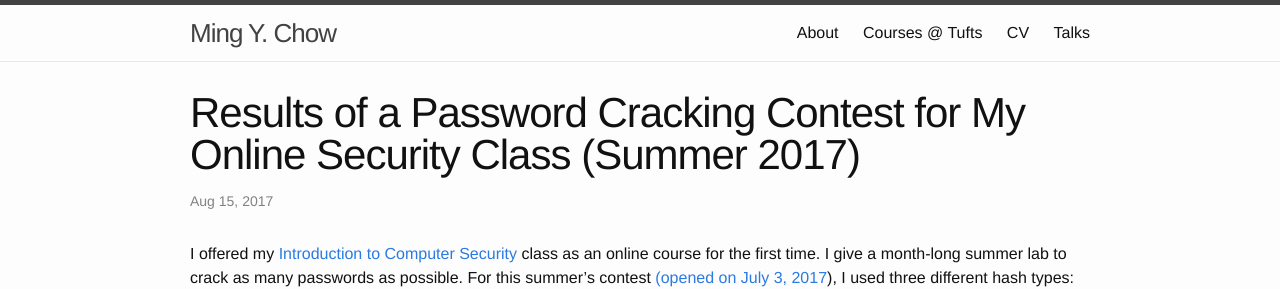
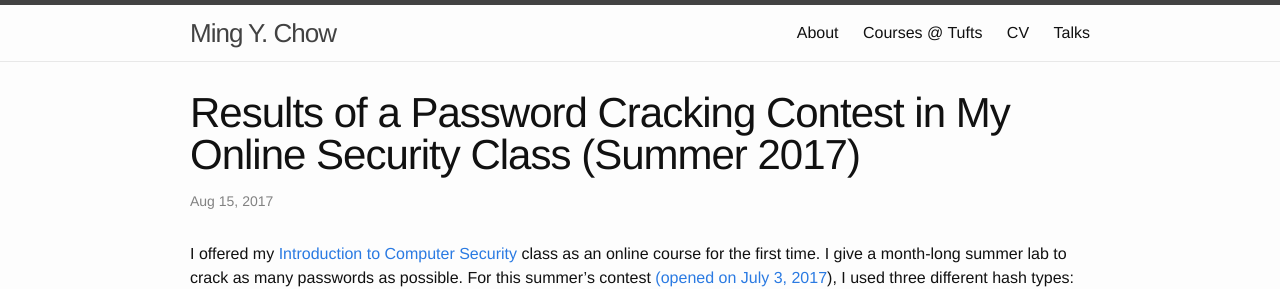
Before and after one commit to mchow01/mchow01.github.io, a Jekyll site: the page built from _posts/2017-08-15-password-cracking.md, in a window 1280 px wide. Shown: the top 289 px of the page. Built offline with Jekyll 4.4.1, drawn with Linux system fonts in a browser that asks for light colours.

Commit message:
Updated title for all Password posts

```diff
--- a/_posts/2017-08-15-password-cracking.md
+++ b/_posts/2017-08-15-password-cracking.md
@@ -1,6 +1,6 @@
 ---
 layout: post
-title:  "Results of a Password Cracking Contest for My Online Security Class (Summer 2017)"
+title:  "Results of a Password Cracking Contest in My Online Security Class (Summer 2017)"
 date:   2017-08-15 01:00:00
 categories: education security
 ---
```
Also changed, not shown: _posts/2016-11-06-password-cracking.md (+1 -1 lines), _posts/2017-11-04-password-cracking.md (+1 -1 lines), _posts/2018-04-02-password-cracking.md (+1 -1 lines), _posts/2018-11-10-password-cracking.md (+1 -1 lines), 7 other files.
